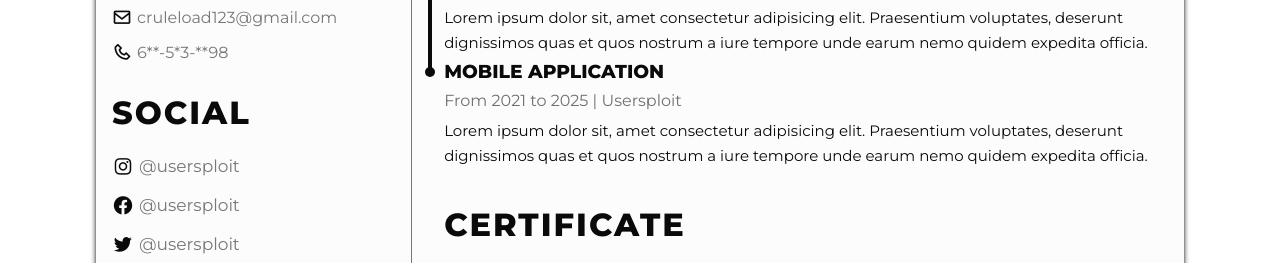
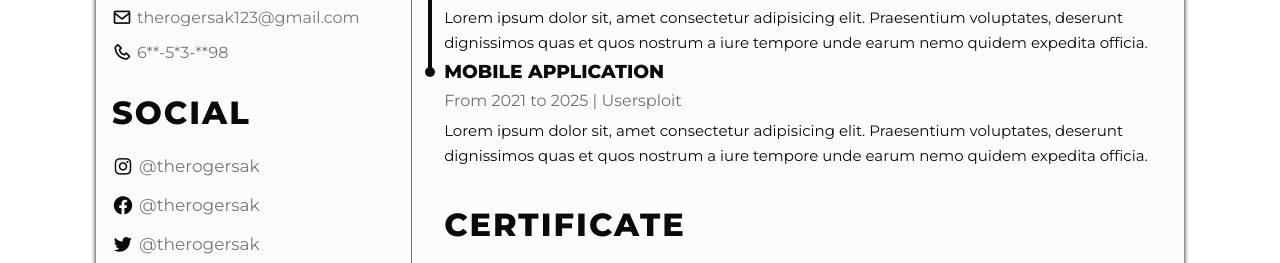
Before and after one commit to rogersak/Rogers-Resume, a plain HTML site: page index.html in a window 1280 px wide. Shown: the part 301-564 px from the top of the page. Drawn offline with nearby package versions, Linux system fonts and the light colour scheme.

Commit message:
Update index.html

```diff
--- a/index.html
+++ b/index.html
@@ -32,7 +32,7 @@
             <div class="list">
                 <li><i class='bx bx-current-location' ></i><span>Jaipur, Rajasthan, India</span></li>
 
-                <li><i class='bx bx-envelope' ></i><span>cruleload123@gmail.com</span></li>
+                <li><i class='bx bx-envelope' ></i><span>therogersak123@gmail.com</span></li>
 
                 <li><i class='bx bx-phone' ></i><span>6**-5*3-**98</span></li>
             </div>
@@ -42,11 +42,11 @@
         <div class="social">
             <h1 class="heading">SOCIAL</h1>
             <div class="list">
-                <li><a href="https://www.instagram.com/usersploit" target="_blank"><i class='bx bxl-instagram' ></i><p>@usersploit</p></a></li>
+                <li><a href="https://www.instagram.com/usersploit" target="_blank"><i class='bx bxl-instagram' ></i><p>@therogersak</p></a></li>
 
-                <li><a href="https://www.facebook.com/usersploit" target="_blank"><i class='bx bxl-facebook-circle' ></i><p>@usersploit</p></a></li>
+                <li><a href="https://www.facebook.com/usersploit" target="_blank"><i class='bx bxl-facebook-circle' ></i><p>@therogersak</p></a></li>
 
-                <li><a href="https://www.twitter.com/usersploit" target="_blank"><i class='bx bxl-twitter' ></i><p>@usersploit</p></a></li>
+                <li><a href="https://www.twitter.com/usersploit" target="_blank"><i class='bx bxl-twitter' ></i><p>@therogersak</p></a></li>
 
                 <li><a href="https://www.usersploit.online" target="_blank"><i class='bx bx-globe'></i><p>Usersploit</p></a></li>
             </div>
```
